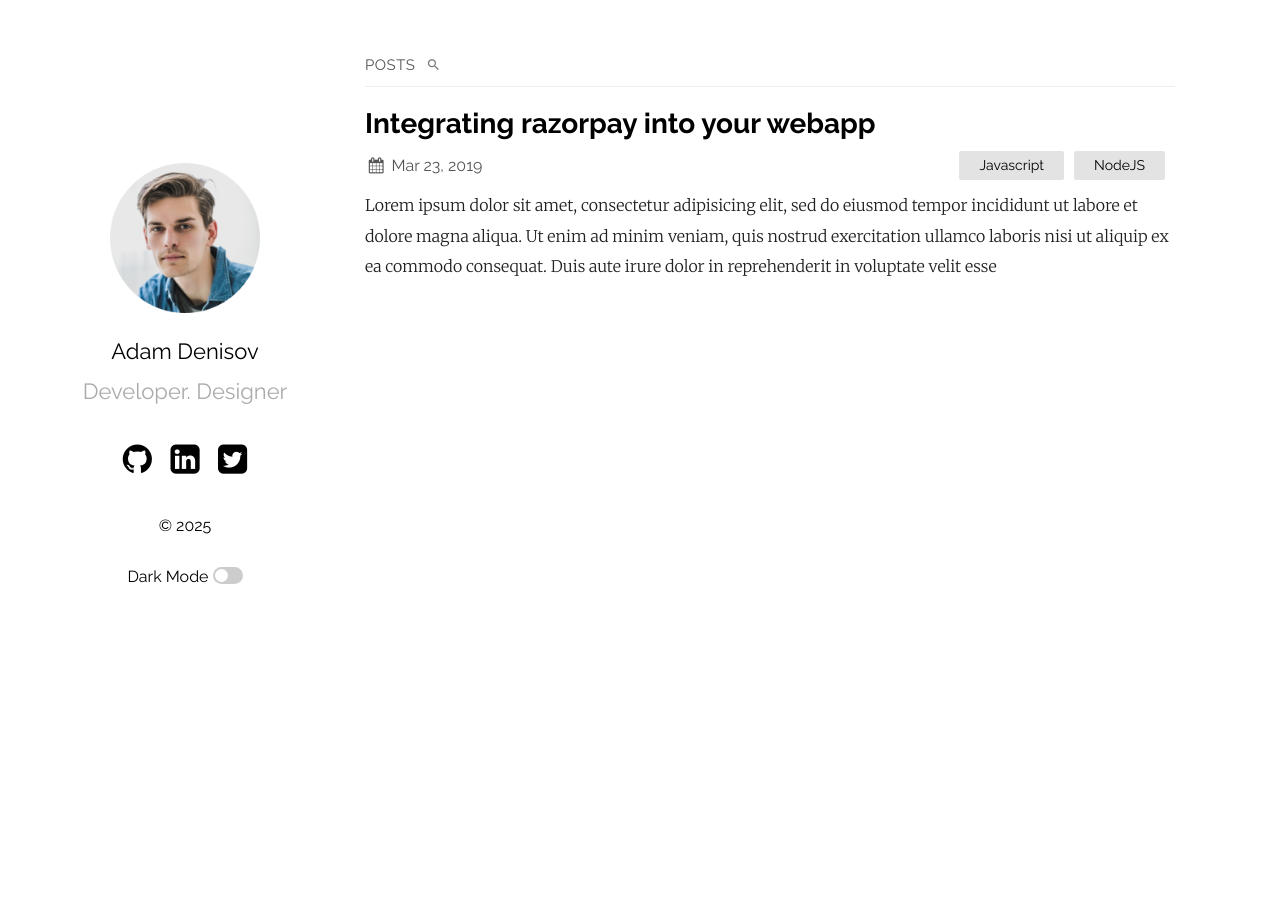
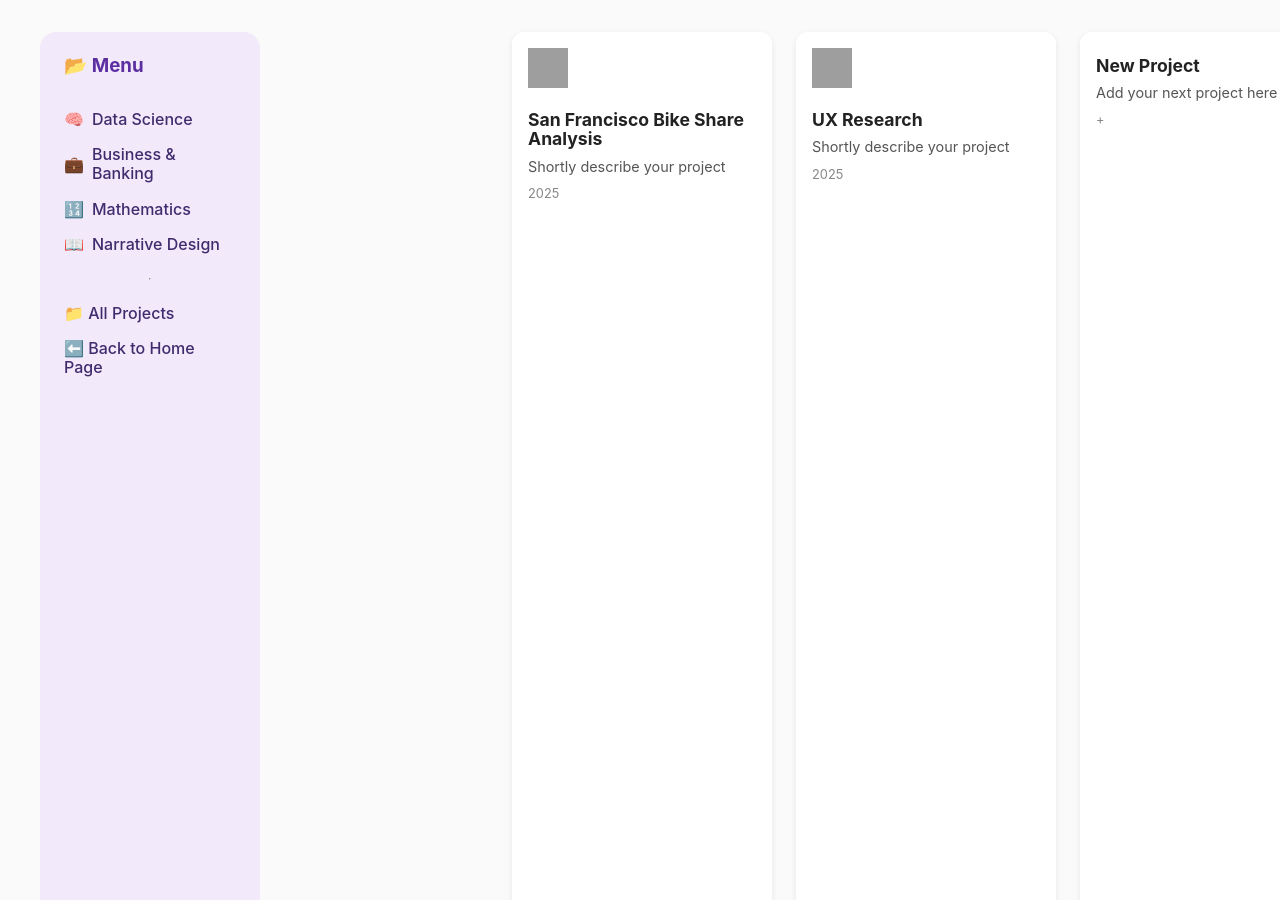
Before and after one commit to joanna-jaeeun/joanna-jaeeun.github.io, a Jekyll site: the page built from index.md, in a window 1280 px wide and 900 px high. Built offline with Jekyll 4.4.1, drawn with Linux system fonts in a browser that asks for light colours; grey boxes are pictures that could not be loaded.

Commit message:
Update default.html

```diff
--- a/_layouts/default.html
+++ b/_layouts/default.html
@@ -1,192 +1,132 @@
 <!DOCTYPE html>
 <html lang="{{ site.plainwhite.html_lang }}">
-
 <head>
   {%- include head.html -%}
+  <style>
+    body {
+      font-family: "Inter", sans-serif;
+      background-color: #fafafa;
+      color: #222;
+      margin: 0;
+    }
+
+    main.container {
+      display: flex;
+      flex-direction: row;
+      max-width: 1200px;
+      margin: 2rem auto;
+      gap: 2rem;
+    }
+
+    /* Sidebar */
+    aside.menu {
+      background: #f2e9fb;
+      padding: 1.5rem;
+      border-radius: 16px;
+      flex: 0 0 220px;
+      display: flex;
+      flex-direction: column;
+      gap: 1rem;
+    }
+    aside.menu h3 {
+      margin-top: 0;
+      color: #5b2fa1;
+    }
+    aside.menu a {
+      color: #3e2c6d;
+      text-decoration: none;
+      font-weight: 500;
+    }
+    aside.menu a:hover {
+      text-decoration: underline;
+    }
+    .menu-category {
+      display: flex;
+      align-items: center;
+      gap: 8px;
+    }
+
+    /* Project Grid */
+    section.content {
+      flex: 1;
+      display: grid;
+      grid-template-columns: repeat(auto-fill, minmax(260px, 1fr));
+      gap: 1.5rem;
+    }
+
+    .card {
+      background: white;
+      border-radius: 12px;
+      padding: 1rem;
+      box-shadow: 0 2px 6px rgba(0,0,0,0.08);
+      transition: transform 0.2s;
+    }
+
+    .card:hover {
+      transform: translateY(-3px);
+    }
+
+    .card img {
+      width: 40px;
+      height: 40px;
+      margin-bottom: 10px;
+    }
+
+    .card h4 {
+      margin: 0.5rem 0;
+      font-size: 1.1rem;
+      color: #222;
+    }
+
+    .card p {
+      margin: 0;
+      color: #555;
+      font-size: 0.9rem;
+    }
+
+    .card span {
+      display: inline-block;
+      margin-top: 0.5rem;
+      font-size: 0.8rem;
+      color: #888;
+    }
+  </style>
 </head>
-
-{%- if site.plainwhite.condensed_mobile contains page.layout -%}
-{% assign condensed_class = "condensed" %}
-{% else %}
-{% assign condensed_class = "" %}
-{%- endif -%}
 
 <body>
   <main class="container">
-    <section class="about">
-      <div class="about-header {{condensed_class}}">
-      <div class="about-title">
-      <a href="{{ "/" | relative_url}}">
-        {% if site.plainwhite.portfolio_image_dark and site.plainwhite.dark_mode %}
-        <img class="light" src="{{site.baseurl }}/{{ site.plainwhite.portfolio_image }}" alt="{{ site.plainwhite.name }}" />
-        <img class="dark" src="{{site.baseurl }}/{{ site.plainwhite.portfolio_image_dark }}" alt="{{ site.plainwhite.name }}" />
-        {% else %}
-        <img src="{{site.baseurl }}/{{ site.plainwhite.portfolio_image }}" alt="{{ site.plainwhite.name }}" />
-        {% endif %}
-      </a>
-      <h2 id="title">
-        <a href="{{ "/" | relative_url }}">{{ site.plainwhite.name }}</a>
-      </h2>
+    <aside class="menu">
+      <h3>📂 Menu</h3>
+      <div class="menu-category">🧠 <a href="#">Data Science</a></div>
+      <div class="menu-category">💼 <a href="#">Business & Banking</a></div>
+      <div class="menu-category">🔢 <a href="#">Mathematics</a></div>
+      <div class="menu-category">📖 <a href="#">Narrative Design</a></div>
+      <hr>
+      <a href="#">📁 All Projects</a>
+      <a href="#">⬅️ Back to Home Page</a>
+    </aside>
+
+    <section class="content">
+      <div class="card">
+        <img src="{{ '/assets/icons/bike.svg' | relative_url }}" alt="Bike">
+        <h4>San Francisco Bike Share Analysis</h4>
+        <p>Shortly describe your project</p>
+        <span>2025</span>
       </div>
-      {%- if site.plainwhite.tagline -%}
-      <p class="tagline">{{ site.plainwhite.tagline }}</p>
-      {%- endif -%}
+
+      <div class="card">
+        <img src="{{ '/assets/icons/user.svg' | relative_url }}" alt="UX">
+        <h4>UX Research</h4>
+        <p>Shortly describe your project</p>
+        <span>2025</span>
       </div>
-      {% capture footer %}
-      {%- if site.plainwhite.social_links != '' -%}
-      <ul class="social about-footer {{condensed_class}}">
-        {%- if site.plainwhite.social_links.github -%}
-        <a href="https://github.com/{{ site.plainwhite.social_links.github }}" target="_blank">
-          <li>
-            <i class="icon-github-circled"></i>
-          </li>
-        </a>
-        {%- endif -%}
-        {%- if site.plainwhite.social_links.gitlab -%}
-        <a href="https://gitlab.com/{{ site.plainwhite.social_links.gitlab }}" target="_blank">
-          <li>
-            <i class="icon-gitlab"></i>
-          </li>
-        </a>
-        {%- endif -%}
-        {%- if site.plainwhite.social_links.linkedIn -%}
-        <a href="https://www.linkedin.com/{{ site.plainwhite.social_links.linkedIn }}" target="_blank">
-          <li>
-            <i class="icon-linkedin-squared"></i>
-          </li>
-        </a>
-        {%- endif -%}
-        {%- if site.plainwhite.social_links.twitter -%}
-        <a href="https://twitter.com/{{ site.plainwhite.social_links.twitter }}" target="_blank">
-          <li>
-            <i class="icon-twitter-squared"></i>
-          </li>
-        </a>
-        {%- endif -%}
-        {%- if site.plainwhite.social_links.instagram -%}
-        <a href="https://instagram.com/{{ site.plainwhite.social_links.instagram }}" target="_blank">
-          <li>
-            <i class="icon-instagram"></i>
-          </li>
-        </a>
-        {%- endif -%}
-        {%- if site.plainwhite.social_links.facebook -%}
-        <a href="https://facebook.com/{{ site.plainwhite.social_links.facebook }}" target="_blank">
-          <li>
-            <i class="icon-facebook-squared"></i>
-          </li>
-        </a>
-        {%- endif -%}
-        {%- if site.plainwhite.social_links.youtube -%}
-        <a href="https://youtube.com/{{ site.plainwhite.social_links.youtube }}" target="_blank">
-          <li>
-            <i class="icon-youtube"></i>
-          </li>
-        </a>
-        {%- endif -%}
-        {%- if site.plainwhite.social_links.pinterest -%}
-        <a href="https://pinterest.com/{{ site.plainwhite.social_links.pinterest }}" target="_blank">
-          <li>
-            <i class="icon-pinterest-squared"></i>
-          </li>
-        </a>
-        {%- endif -%}
-        {%- if site.plainwhite.social_links.dribbble -%}
-        <a href="https://dribbble.com/{{ site.plainwhite.social_links.dribbble }}" target="_blank">
-          <li>
-            <i class="icon-dribbble"></i>
-          </li>
-        </a>
-        {%- endif -%}
-        {%- if site.plainwhite.social_links.flickr -%}
-        <a href="https://flickr.com/{{ site.plainwhite.social_links.flickr }}" target="_blank">
-          <li>
-            <i class="icon-flickr"></i>
-          </li>
-        </a>
-        {%- endif -%}
-        {%- if site.plainwhite.social_links.telegram -%}
-        <a href=" https://t.me/{{ site.plainwhite.social_links.telegram }}" target="_blank">
-          <li>
-            <i class="icon-telegram"></i>
-          </li>
-        </a>
-        {%- endif -%}
-        {%- if site.plainwhite.social_links.soundcloud -%}
-        <a href=" https://soundcloud.com/{{ site.plainwhite.social_links.soundcloud }}" target="_blank">
-          <li>
-            <i class="icon-soundcloud"></i>
-          </li>
-        </a>
-        {%- endif -%}
-        {%- if site.plainwhite.social_links.email -%}
-        <a href="mailto:{{ site.plainwhite.social_links.email }}" target="_blank">
-          <li>
-            <i class="icon-mail-alt"></i>
-          </li>
-        </a>
-        {%- endif -%}
-        {%- if site.plainwhite.social_links.stackoverflow -%}
-        <a href="https://stackoverflow.com/users/{{ site.plainwhite.social_links.stackoverflow }}" target="_blank">
-          <li>
-            <i class="icon-stack-overflow"></i>
-          </li>
-        </a>
-        {%- endif -%}
-      </ul>
-      {%- endif -%}
-      {%- if site.plainwhite.navigation -%}
-      <nav class="navigation about-footer {{condensed_class}}">
-        <ul>
-          {% for link in site.plainwhite.navigation %}
-          <li>
-            <a href="{{ link.url }}">{{ link.title }}</a>
-          </li>
-          {% endfor %}
-        </ul>
-      </nav>
-      {%- endif -%}
-      <p class="about-footer {{condensed_class}}">&copy;
-        {{ "now" | date: "%Y" }}</p>
-      {%- if site.plainwhite.dark_mode -%}
-      <div class="about-footer {{condensed_class}}">
-        <p>Dark Mode
-          <i class="icon-moon"></i>
-          <label class="switch">
-            <input type="checkbox" class="dark-mode-toggle">
-            <span class="slider round" onclick="toggleDarkMode()"></span>
-          </label>
-        </p>
+
+      <div class="card">
+        <h4>New Project</h4>
+        <p>Add your next project here</p>
+        <span>+</span>
       </div>
-      {%- endif -%}
-      {% endcapture %}
-      {{ footer }}
     </section>
-    <section class="content">
-      {{ content }}
-    </section>
-    <footer class="{{condensed_class}}">
-      {{ footer }}
-    </footer>
   </main>
-  {% if site.plainwhite.dark_mode %}
-  <script type="text/javascript" src="{{ "/assets/js/darkmode.js" | relative_url }}"></script>
-  {% endif %}
-
-  {%- if site.plainwhite.analytics_id -%}
-  <script async src="https://www.googletagmanager.com/gtag/js?id={{ site.plainwhite.analytics_id }}"></script>
-  <script>
-    window.dataLayer = window.dataLayer || [];
-    function gtag() { dataLayer.push(arguments); }
-    gtag('js', new Date());
-    gtag('config', '{{ site.plainwhite.analytics_id }}');
-  </script>
-  {%- endif -%}
-
-  {% if site.plainwhite.search %}
-  <script src="{{ "/assets/js/simple-jekyll-search.min.js" | relative_url }}"></script>
-  <script src="{{ "/assets/js/search.js" | relative_url }}"></script>
-  {% endif %}
 </body>
-
 </html>
```
